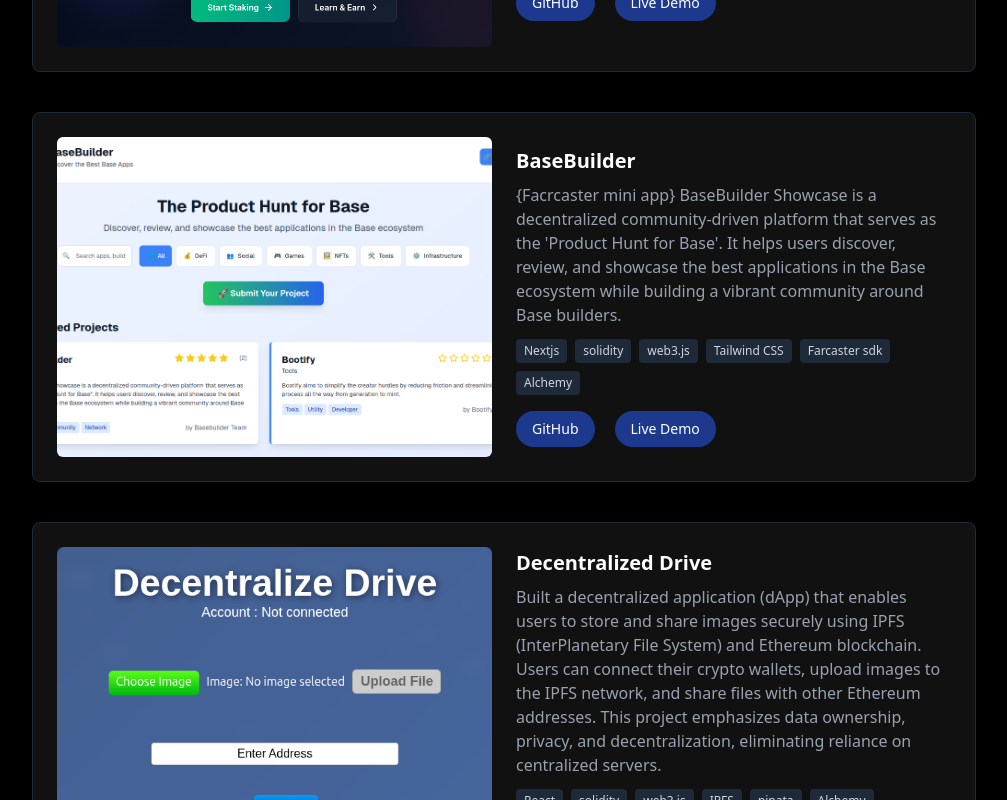
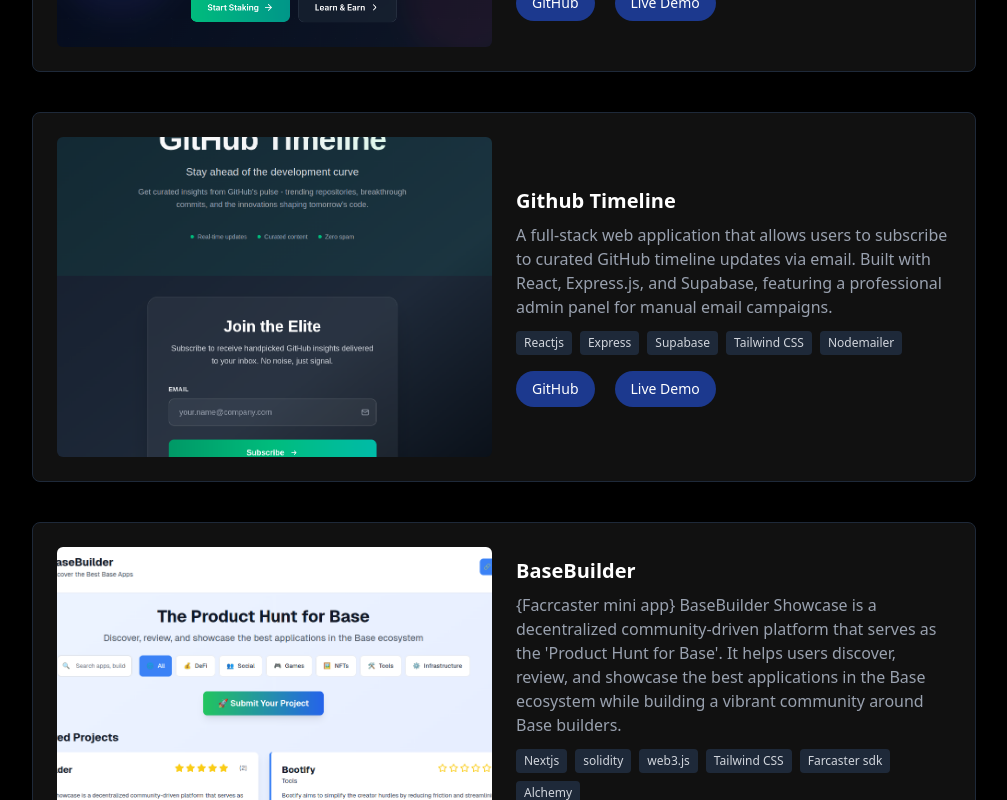
Before and after one commit to Abhishek-singh88/portfolio, a Next.js app: page / in a window 1280 px wide. Shown: the part 2140-2940 px from the top of the page, without its empty margins (136-1143 px from the left). Built offline with nearby package versions, Linux system fonts and the light colour scheme.

Commit message:
updating projects

```diff
--- a/src/data/projects.ts
+++ b/src/data/projects.ts
@@ -8,6 +8,14 @@
     github: "https://github.com/Abhishek-singh88/Solversity",
     demo: "https://solversity.vercel.app/",
     image: "/solversity.png"
+  },
+    {
+    title: "Github Timeline",
+    description: "A full-stack web application that allows users to subscribe to curated GitHub timeline updates via email. Built with React, Express.js, and Supabase, featuring a professional admin panel for manual email campaigns.",
+    tech: ["Reactjs", "Express", "Supabase", "Tailwind CSS","Nodemailer"],
+    github: "https://github.com/Abhishek-singh88/Timeline",
+    demo: "https://timeline99.vercel.app/",
+    image: "/Timeline.png"
   },
    {
     title: "BaseBuilder",
@@ -24,14 +32,6 @@
     github: "https://github.com/Abhishek-singh88/Decentralize-drive",
     demo: "https://decentralize-drive77.netlify.app/",
     image: "/Decentralized.png"
-  },
-  {
-      title: "PagePeer",
-    description: "PagePeer is a decentralized e-Library platform revolutionizing how we access, own, and experience digital books. Powered by Web3, it empowers users to explore an expansive collection, mint books as NFTs, and build a secure, censorship-resistant personal library.",
-    tech: ["NextJs","Typescript", "MongoDB", "Civic Auth", "Tailwind"],
-    github: "https://github.com/Abhishek-singh88/PagePeer",
-    demo: "https://page-peer.vercel.app/",
-    image: "/Pagepeer.png"
   },
   {
     title: "NostrExtract",
```
Also changed, not shown: public/Timeline.png (added).
